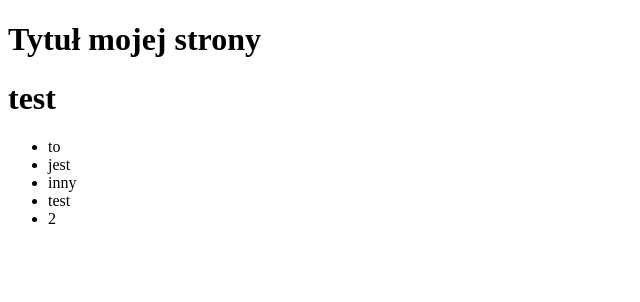
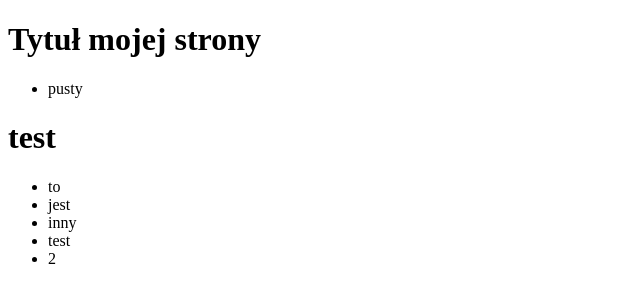
Before and after one commit to michaljabi/20250520-jswp, a plain HTML site: page jswp/A-application-building/a102-paint-my-dom.html in a window 1280 px wide. Shown: the whole page, without its empty margins (0-640 px from the left). Drawn offline with Linux system fonts and the light colour scheme.

Commit message:
refactor(a102):  using functional programing

```diff
--- a/jswp/A-application-building/a102-paint-my-dom.html
+++ b/jswp/A-application-building/a102-paint-my-dom.html
@@ -62,16 +62,17 @@
         const ul = (elements) => createElement('ul', elements);
         const li = (elements) => createElement('li', elements);
 
-        function buildDiv(title = 'Tytuł mojej strony', items = []) {
+        function buildDiv(title = 'Tytuł mojej strony', items = ['pusty']) {
 
-            const itemsRef = []
-            for (const item of items) {
-                itemsRef.push(li(item))
-            }
+            // const itemsRef = []
+            // for (const item of items) {
+            //     itemsRef.push(li(item))
+            // }
 
             return div([
                 h1(title),
-                ul(itemsRef),
+                // ul(items.map(li)),
+                ul(items.map(text => li(text))),
             ]);
         }
 
```
